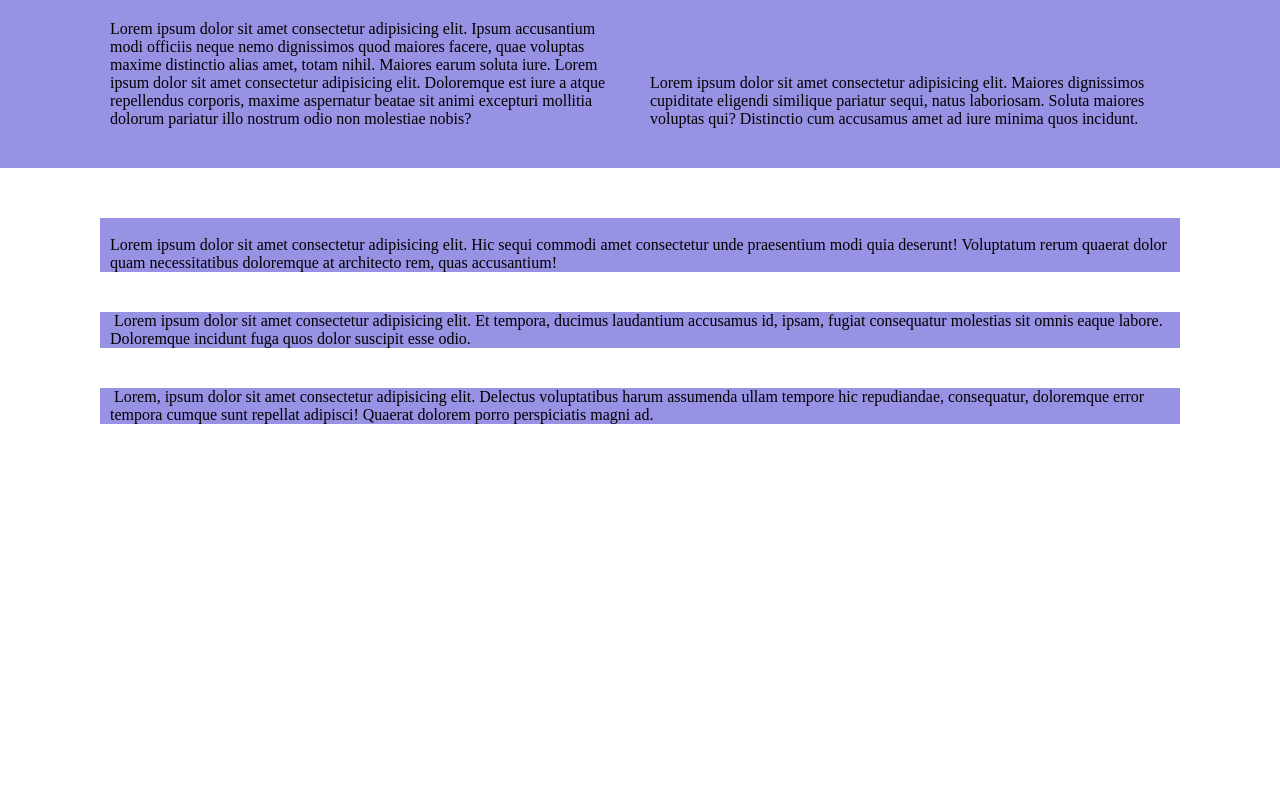
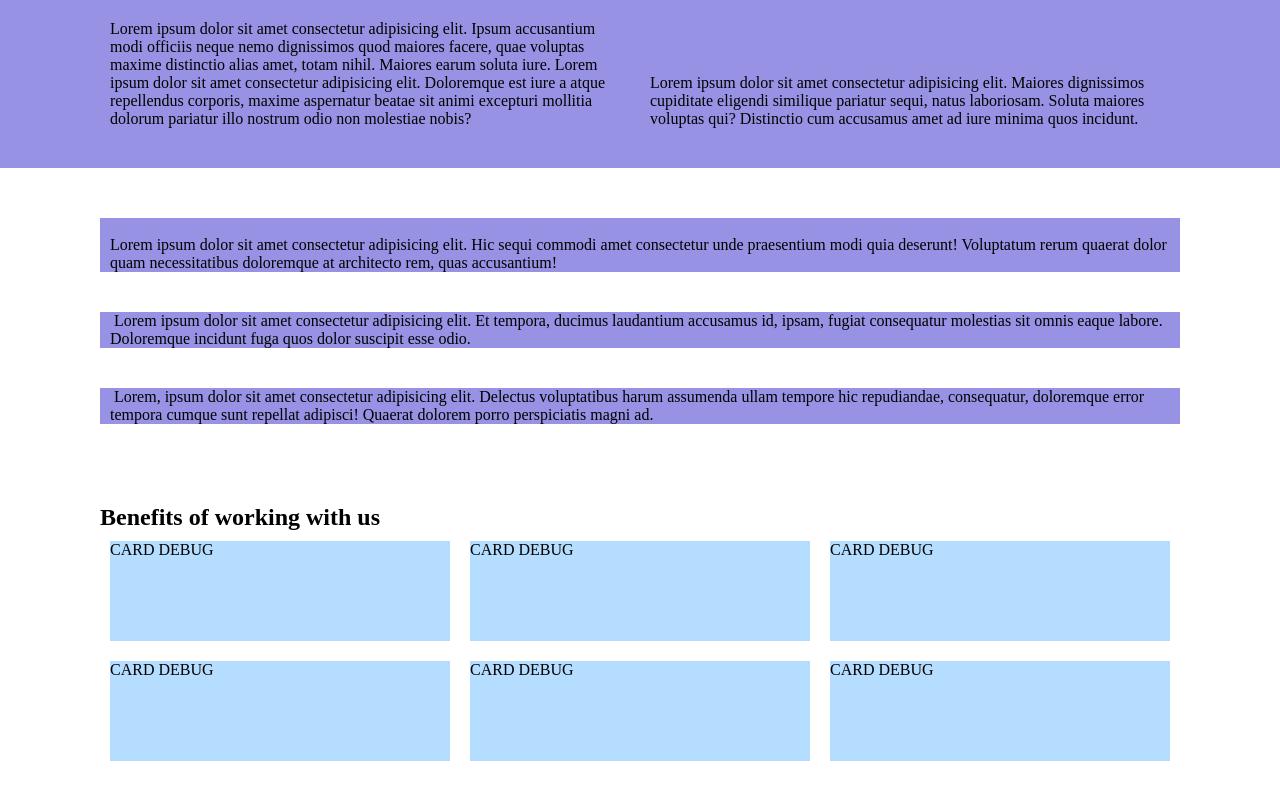
Before and after one commit to AngeloCatarozzolo/html-css-responsive-layout, a plain HTML site: page index.html in a window 1280 px wide. Shown: the part 378-1179 px from the top of the page. Before the commit the page ends 852 px from the top, so only its background shows below. Drawn offline with Linux system fonts and the light colour scheme.

Commit message:
Quarta parte

```diff
--- a/css/common.css
+++ b/css/common.css
@@ -16,6 +16,10 @@ section{
 .list-inline{
     display: flex;
     list-style: none;
+}
+
+.title{
+    width: 100%;
 }
 
 /*----------
--- a/css/main.css
+++ b/css/main.css
@@ -51,3 +51,31 @@
   margin-top: 1.25rem;
   margin-bottom: 1.25rem;
 }
+
+/*----------
+  SECTION 4
+----------*/
+
+.benefits .col{
+  width: 100%;
+  margin: 0.625rem 0;
+}
+
+@media screen and (min-width: 768px){
+  .benefits .col{
+    width: calc(100% / 3);
+  }
+}
+
+@media screen and (max-width: 767px){
+  .benefits .col{
+    width: calc(100% / 2);
+  }
+}
+
+@media screen and (max-width: 462px) {
+  .benefits .col{
+    width: 100%;
+  }
+
+}
--- a/index.html
+++ b/index.html
@@ -78,6 +78,36 @@
             </div>
         </section>
         <!-- /Terza parte-->
+        <!-- Quarta parte-->
+        <section class="benefits">
+            <div class="container">
+                <div class="row">
+                    <div class="title">
+                        <h1>Benefits of working with us</h1>
+                    </div>
+                    <div class="col">
+                        <div class="card-debug">CARD DEBUG</div>
+                    </div>
+                    <div class="col">
+                        <div class="card-debug">CARD DEBUG</div>
+                    </div>
+                    <div class="col">
+                        <div class="card-debug">CARD DEBUG</div>
+                    </div>
+                    <div class="col">
+                        <div class="card-debug">CARD DEBUG</div>
+                    </div>
+                    <div class="col">
+                        <div class="card-debug">CARD DEBUG</div>
+                    </div>
+                    <div class="col">
+                        <div class="card-debug">CARD DEBUG</div>
+                    </div>
+                </div>
+            </div>
+        </section>
+        <!-- /Quarta parte-->
+
     </main>
     <footer></footer>
 </body>
```
Lines whose indentation alone changed are shown as unchanged.
